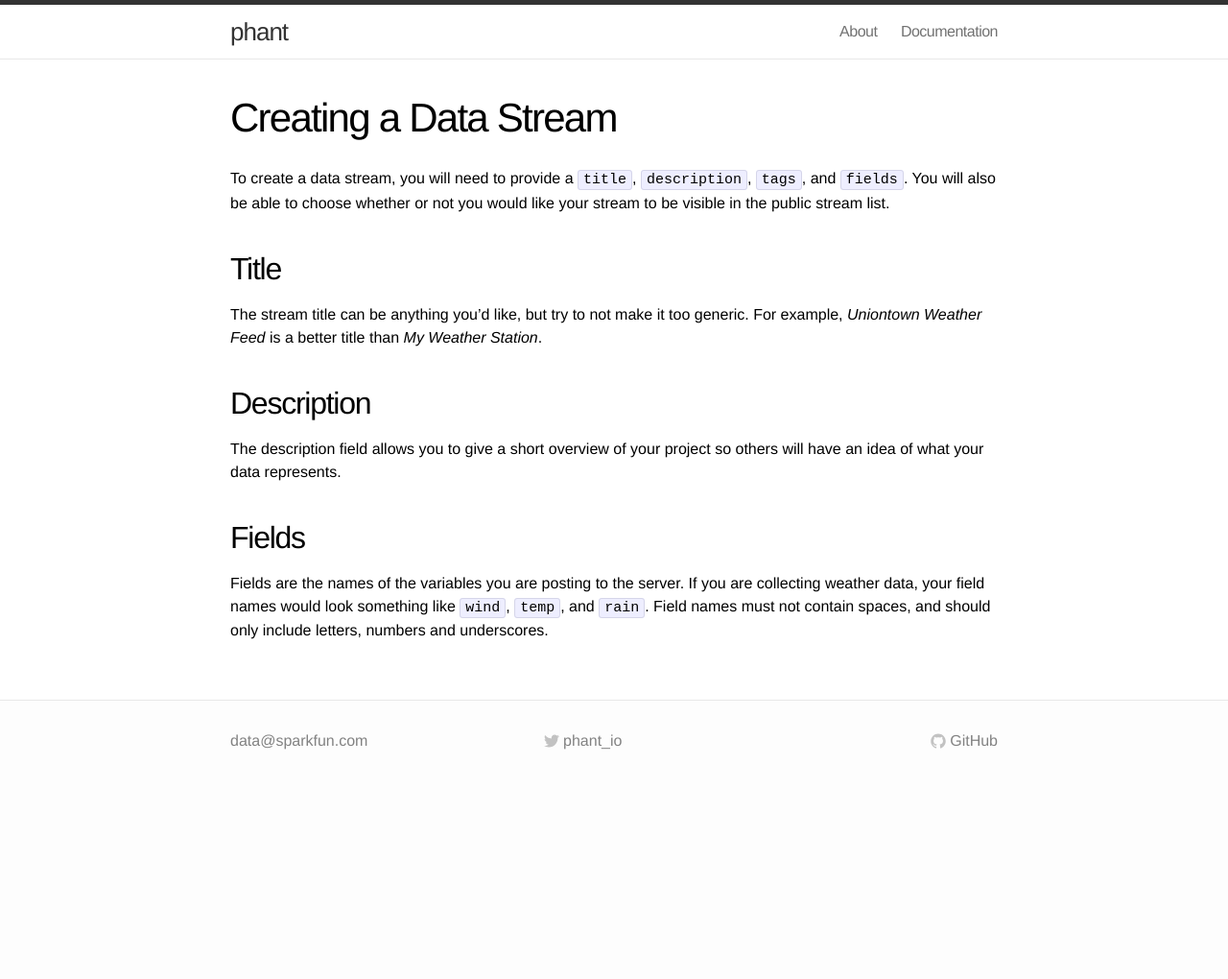
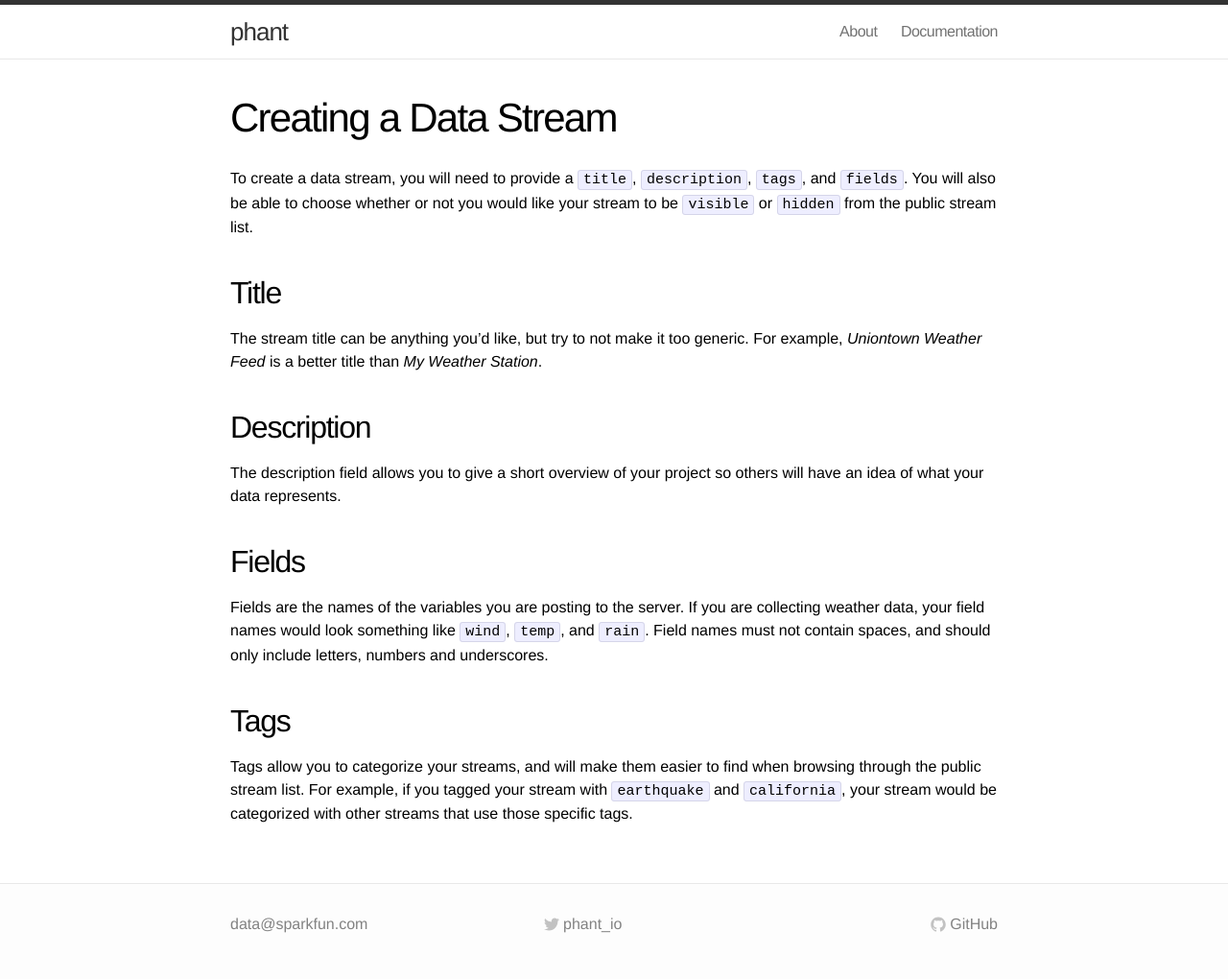
Before and after one commit to sparkfun/phant-docs, a Jekyll site: the page built from docs/usage/create.md, in a window 1280 px wide. Shown: the whole page at 96% size. Built offline with Jekyll 4.4.1, drawn with Linux system fonts in a browser that asks for light colours; before the commit the page ends 900 px from its top, so only the background shows below that.

Commit message:
adds tag description to creation docs

```diff
--- a/docs/usage/create.md
+++ b/docs/usage/create.md
@@ -4,7 +4,8 @@ title: Creating a Data Stream
 ---
 
 To create a data stream, you will need to provide a `title`, `description`, `tags`, and `fields`.  You will
-also be able to choose whether or not you would like your stream to be visible in the public stream list.
+also be able to choose whether or not you would like your stream to be `visible` or `hidden` from the
+public stream list.
 
 ## Title
 
@@ -21,3 +22,9 @@ will have an idea of what your data represents.
 Fields are the names of the variables you are posting to the server. If you are collecting weather data,
 your field names would look something like `wind`, `temp`, and `rain`.  Field names must not contain spaces, and
 should only include letters, numbers and underscores.
+
+## Tags
+
+Tags allow you to categorize your streams, and will make them easier to find when browsing through the public stream
+list.  For example, if you tagged your stream with `earthquake` and `california`, your stream would be categorized
+with other streams that use those specific tags.
```
Also changed, not shown: docs/index.md (+1 -1 lines), 1 other file.
